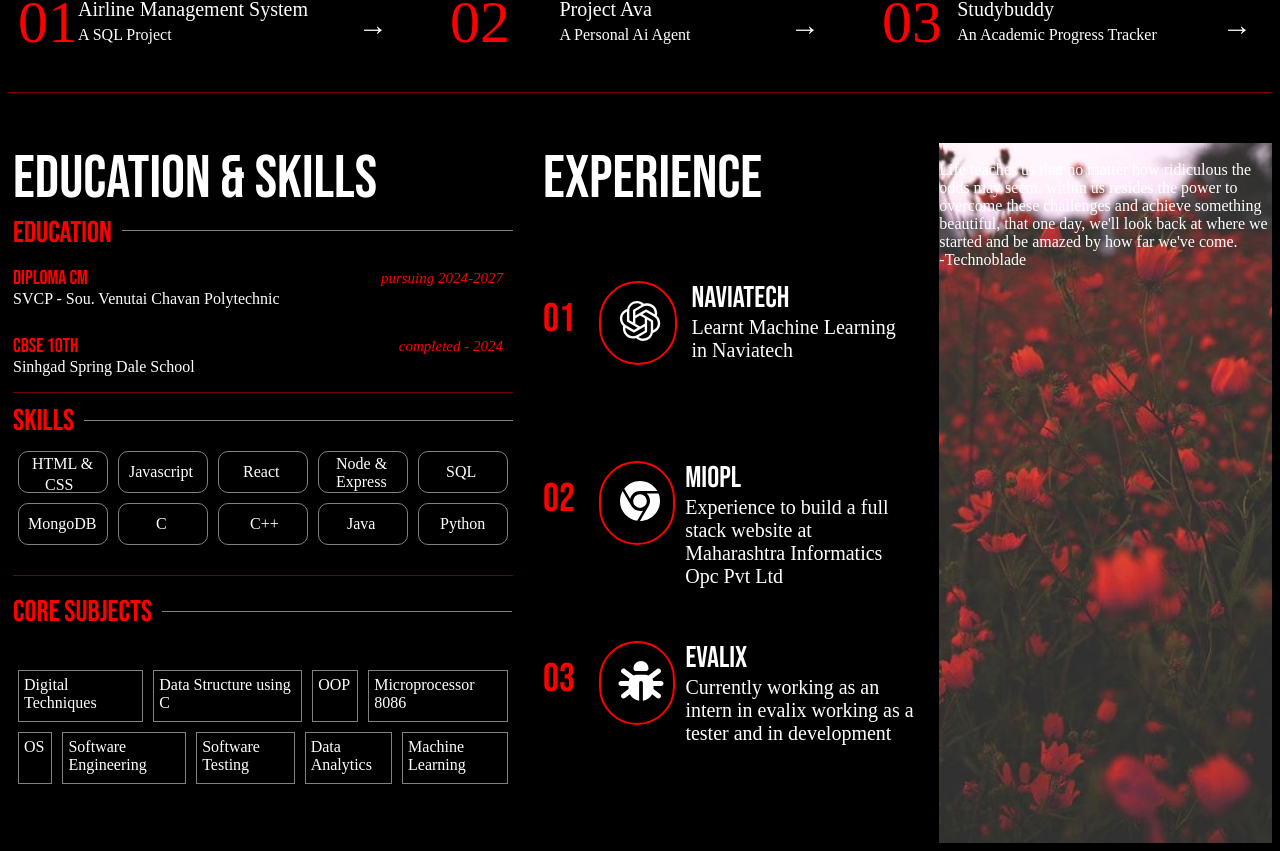
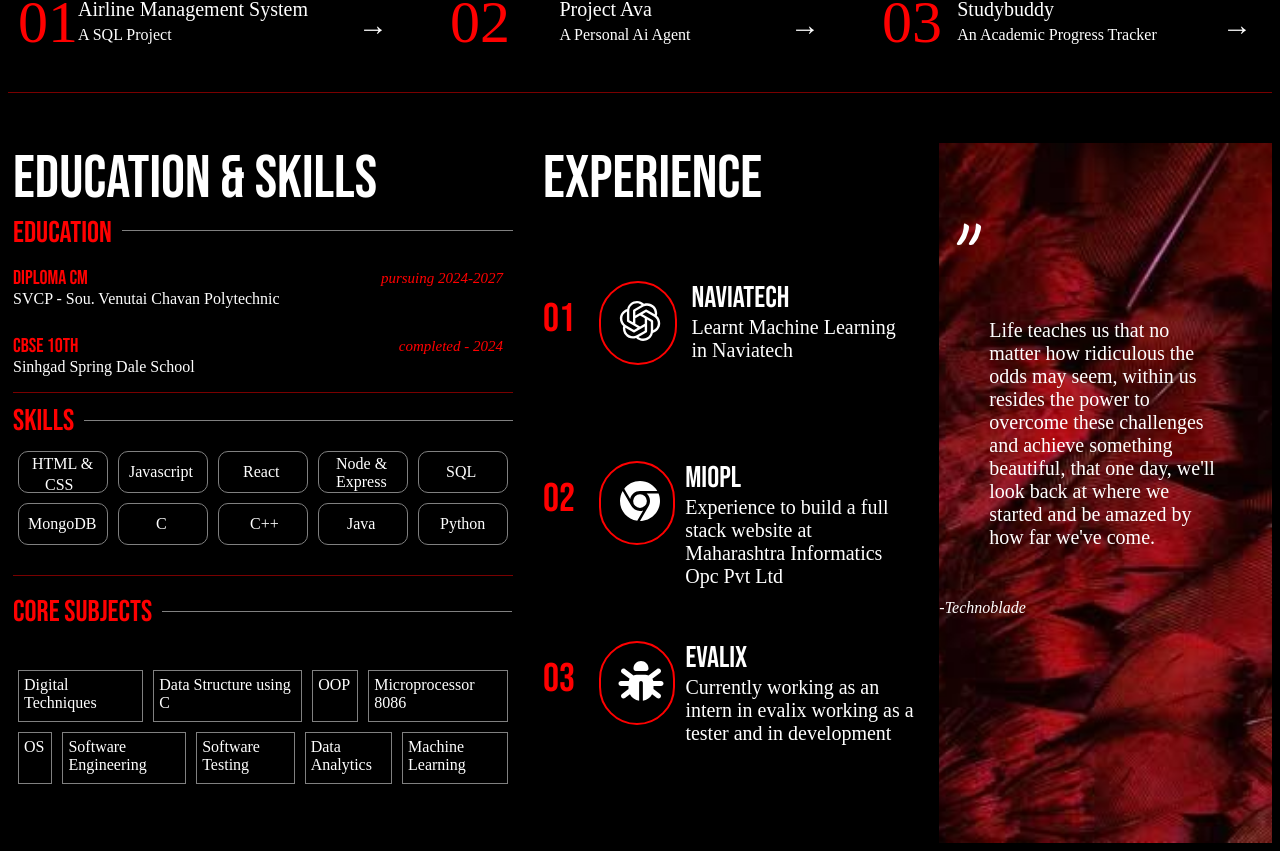
Before and after one commit to AryanAdvant/My-Portfolio, a React (Vite) app: page / in a window 1280 px wide. Shown: the part 1443-2294 px from the top of the page. Built offline with nearby package versions, Linux system fonts and the light colour scheme.

Commit message:
the second last section done

```diff
--- a/src/Education.jsx
+++ b/src/Education.jsx
@@ -82,7 +82,7 @@
                 <div className = "details quote">
                     <div className = "quotation">"</div>
                     <div className = "main-quote">Life teaches us that no matter how ridiculous the odds may seem, within us resides the power to overcome these challenges and achieve something beautiful, that one day, we'll look back at where we started and be amazed by how far we've come.</div>
-                    <div className = "Credit">-Technoblade</div>
+                    <div className = "credit">-Technoblade</div>
                 </div>
             </div>
         </>
--- a/src/styles.css
+++ b/src/styles.css
@@ -584,3 +584,19 @@
     background: url('./assets/quotebg.jpg') center / cover no-repeat !important;
     background-color: transparent;
 }
+
+.quotation{
+    font-size: 100px;
+    font-family: 'Caveat', sans-serif;
+    margin: 50px auto auto auto;
+}
+
+.main-quote{
+    font-size: 20px;
+    margin: 50px;
+    margin-top:0px;
+}
+
+.credit{
+    font-style: italic;
+}
```
Also changed, not shown: src/assets/quotebg.jpg.
